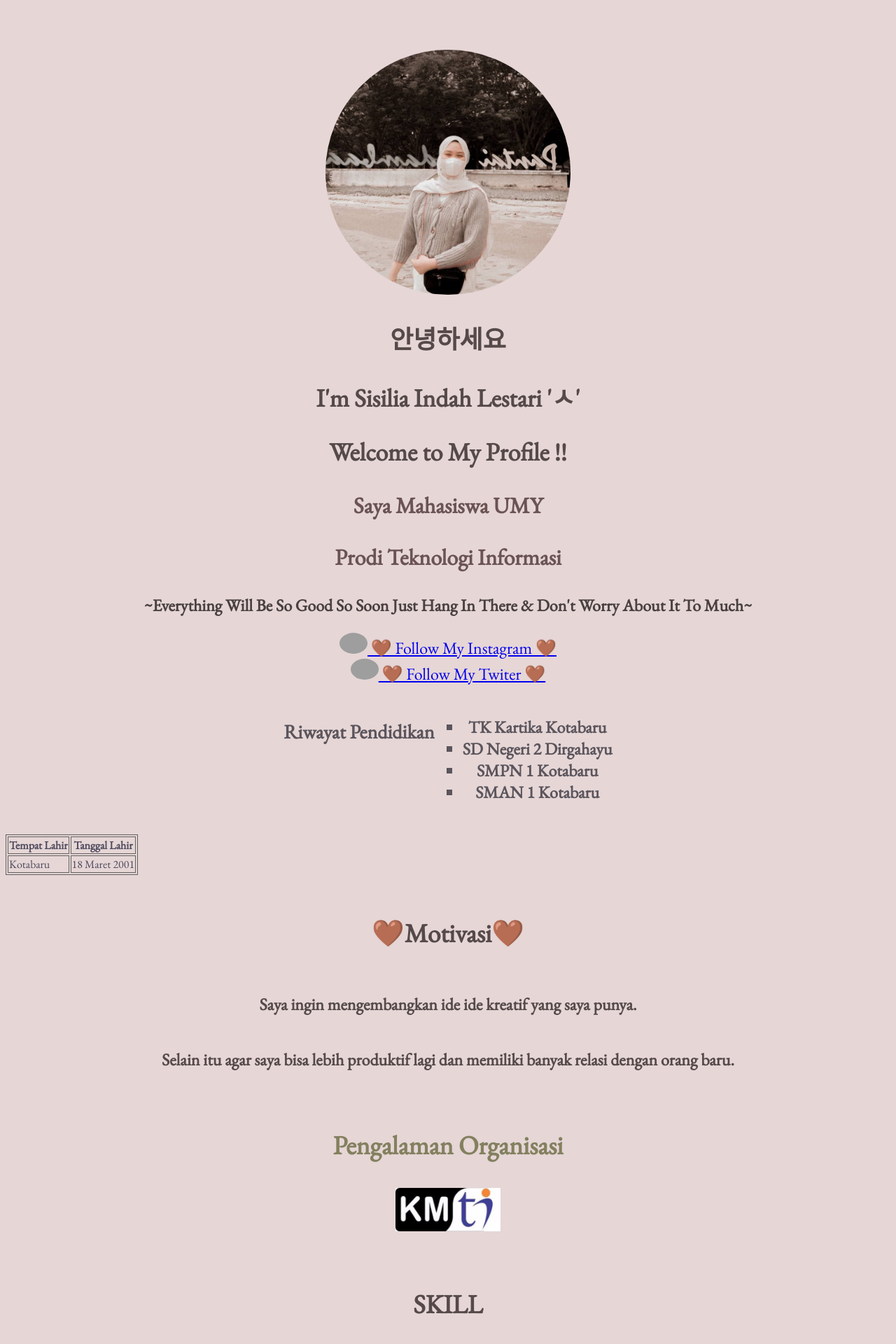
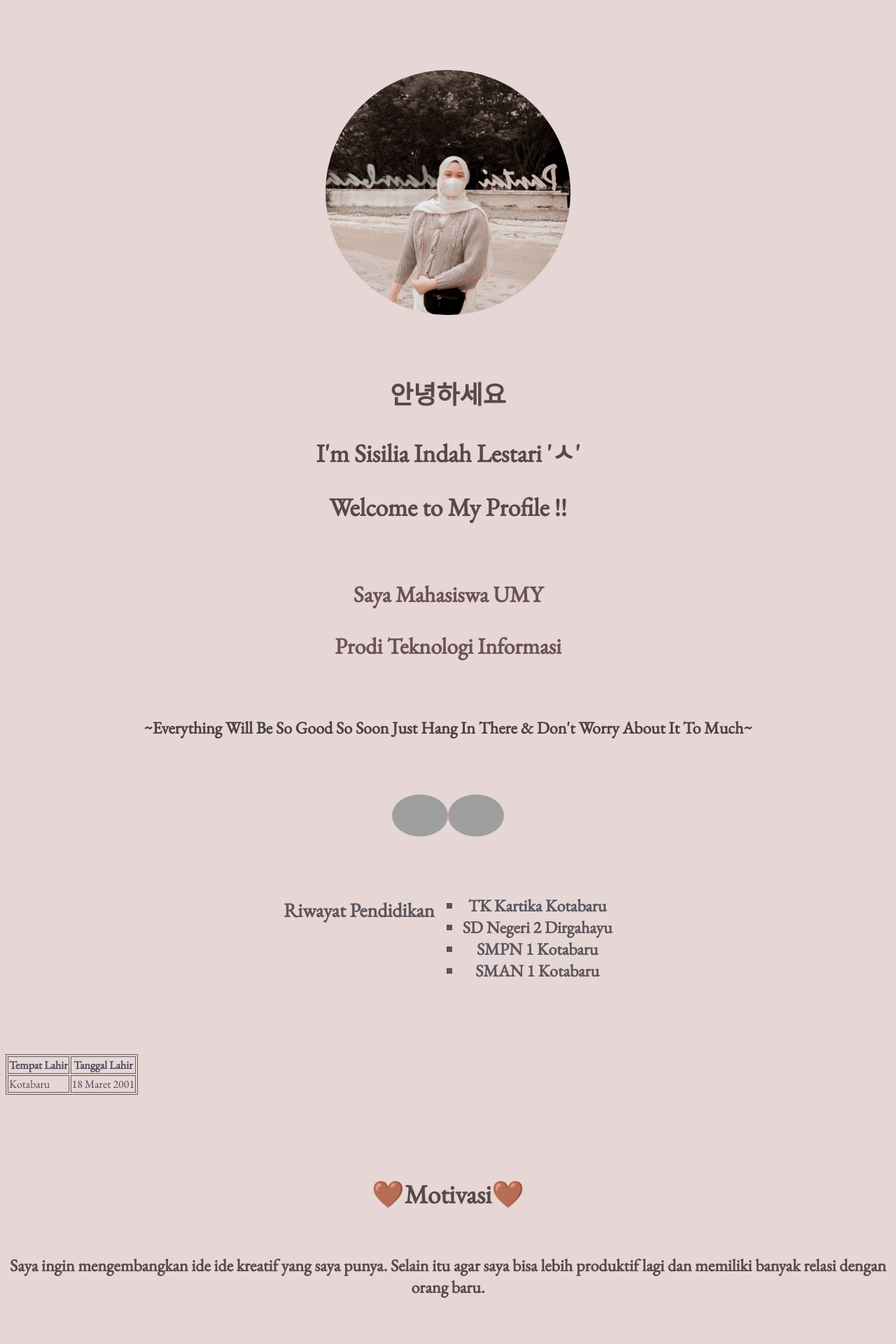
Before and after one commit to SisiliaIndah18/Praktek2-PKW, a PHP site: page / in a window 1280 px wide. Shown: the top 1920 px of the page at 70% size. Run offline with PHP 8.4, Linux system fonts and the light colour scheme; grey boxes are pictures that could not be loaded.

Commit message:
Fix Personal Web

```diff
--- a/index.html
+++ b/index.html
@@ -9,18 +9,15 @@
         <link rel="stylesheet" href="style.css">
     </head>
 
-    <br>
-    <br>
-    <br>
-
     <body>
         <section>
             <div class="section1">
-
-                <img src="img/ndh.jpg"
+                <div class="mypict">
+                    <img src="img/ndh.jpg"
                     alt=""
                     width="350px"
                     style="border-radius: 50%;">
+                </div>
 
                 <div class="nama">
                     <h1>안녕하세요</h1>
@@ -37,27 +34,22 @@
                     <p>~Everything Will Be So Good So Soon Just Hang In There & Don't Worry About It To Much~ </p>
                 </div>
 
-                <div class="ig">
-                    <a href="https://www.instagram.com/inddaahlstr/">
+                <div class="linkmedsos">
+                    <a href="https://www.instagram.com/inddaahlstr/"
+                        target="_blank">
                         <img src="https://i.pinimg.com/564x/ef/d3/c1/efd3c17c6f4253ae1afd41e0bb673a3a.jpg"
                         alt=""
-                        width="40px"
+                        width="80px"
                         style="border-radius: 50%;">
-                        🤎 Follow My Instagram 🤎
-                        </a>
-                </div>
-
-                <div class="twt">
-                    <a href="https://twitter.com/inddaah_18/">
+                    </a>
+                    <a href="https://twitter.com/inddaah_18/"
+                        target="_blank">
                         <img src="https://i.pinimg.com/564x/76/79/94/767994fbb3881ceb90ca701188d24ab7.jpg"
                         alt=""
-                        width="40px"
+                        width="80px"
                         style="border-radius: 50%;">
-                        🤎  Follow My Twiter  🤎
-                        </a>
+                    </a>
                 </div>
-
-                <br>
 
                 <div class="riwayat-pendidikan">
                     <h3>Riwayat Pendidikan</h3>
@@ -70,8 +62,6 @@
                 </div>
             </div>
         </section>
-
-        <br>
 
         <section>
             <div class="section2">
@@ -90,34 +80,26 @@
                 </table>
             </div>
 
-            <br>
-
             <div class="motivasi">
                 <h3>🤎Motivasi🤎</h3>
             </div>
 
             <div class="IsiMotivasi">
-                <p>Saya ingin mengembangkan ide ide kreatif yang saya punya.</p>
+                <center>
+                    <p>Saya ingin mengembangkan ide ide kreatif yang saya punya.
+                        Selain itu agar saya bisa lebih produktif lagi dan memiliki banyak relasi dengan orang baru.</p>
+                </center>
             </div>
-
-            <div class="IsiMotivasi2">
-                <p>Selain itu agar saya bisa lebih produktif lagi dan memiliki banyak relasi dengan orang baru.</p>
-            </div>
-
-            <br>
 
             <div class="organisasi">
                 <h3>Pengalaman Organisasi</h3>
             </div>
 
             <div class="ImgOrganisasi">
-                <img src="img/kmti.JPEG"
+                <img src="img/KMTI-01.png"
                     alt=""
-                    width="150px">
+                    width="200px">
             </div>
-
-            <br>
-            <br>
 
             <div class="skill">
                 <h3>SKILL</h3>
@@ -144,10 +126,11 @@
                 alt=""
                 width="80px">
             </div>
-            <br>
-            <br>
-            <br>
-            <br>
-            <br>
+
+            <div class="btn">
+                <center>
+                    <p>&copy; 2021 - Made With <span>🤎</span> by Sisilia Indah Lestari</p>
+                </center>
+            </div>
         </section>
     </body>
--- a/style.css
+++ b/style.css
@@ -13,6 +13,7 @@
 .section1{
   text-align: center;
   color: rgb(192, 122, 122);
+  margin-top: 100px;
 }
 
 .tabel, th, td{
@@ -23,6 +24,7 @@
 .nama{
   font-family: 'Lobster', cursive;
   font-size: x-large;
+  margin-top: 80px;
 }
 
 .mhs{
@@ -30,6 +32,8 @@
   color: rgb(107, 83, 83);
   font-weight: bold;
   font-size: xx-large;
+  margin-top: 80px;
+  margin-bottom: 80px;
 }
 
 .quote{
@@ -37,6 +41,8 @@
   color: rgb(73, 64, 64);
   font-weight: bold;
   font-size: x-large;
+  margin-top: 80px;
+  margin-bottom: 80px;
 }
 
 .section2{
@@ -44,16 +50,12 @@
   justify-content: center;
 }
 
-.ig{
+.linkmedsos{
   display: flex;
   justify-content: center;
-  font-size: x-large;
-}
-
-.twt{
-  display: flex;
-  justify-content: center;
-  font-size: x-large;
+  margin-top: 80px;
+  margin-bottom: 50px;
+  font-size: 30px;
 }
 
 .riwayat-pendidikan{
@@ -62,25 +64,18 @@
   justify-content: center;
   font-weight: bold;
   font-size: x-large;
+  margin-bottom: 80px;
 }
 
 .motivasi{
-  font-size: large;
   display: flex;
   color: rgb(85, 73, 73);
   justify-content: center;
   font-size: xx-large;
+  margin-top: 80px;
 }
 
 .IsiMotivasi{
-  display: flex;
-  color: rgb(85, 73, 73);
-  justify-content: center;
-  font-weight: bold;
-  font-size: x-large;
-}
-
-.IsiMotivasi2{
   display: flex;
   color: rgb(85, 73, 73);
   justify-content: center;
@@ -93,6 +88,7 @@
   justify-content: center;
   color: rgb(131, 128, 95);
   font-size: xx-large;
+  margin-top: 80px;
 }
 
 .ImgOrganisasi{
@@ -105,6 +101,7 @@
   justify-content: center;
   color: rgb(85, 73, 73);
   font-size: xx-large;
+  margin-top: 80px;
 }
 
 .ImgSkill{
@@ -113,6 +110,12 @@
   flex-wrap: wrap;
 }
 
+.btn{
+  display: flex;
+  justify-content: center;
+  font-size: 15px;
+  margin-top: 100px;
+}
 
 /*CSS hanya diatas 768px*/
 /*Desktop device*/
```
Also changed, not shown: img/KMTI-01.png (added), img/kmti.JPEG (deleted).
